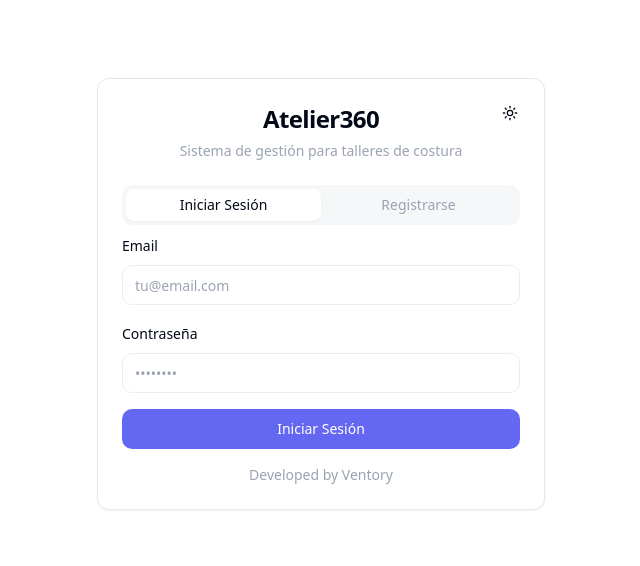
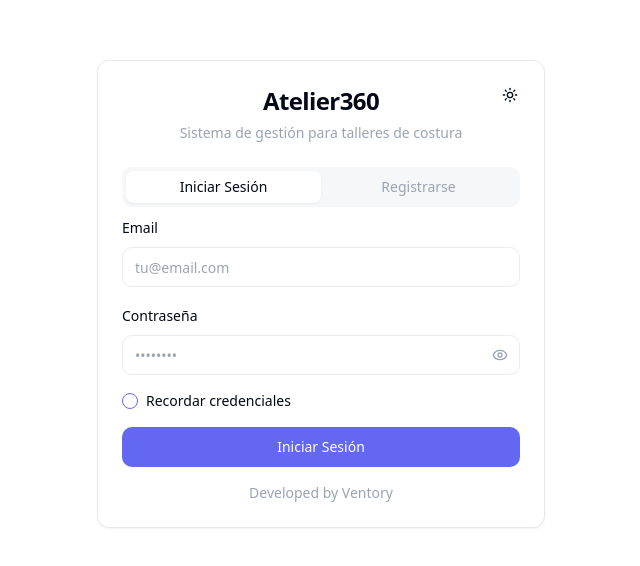
Before and after one commit to VentorySoftware/atelier360, a React (Vite) app: page /auth in a window 1280 px wide. Shown: the part 106-672 px from the top of the page, without its empty margins (319-959 px from the left). Built offline with nearby package versions, Linux system fonts and the light colour scheme.

Commit message:
Add login functionality

```diff
--- a/src/pages/Auth.tsx
+++ b/src/pages/Auth.tsx
@@ -1,18 +1,34 @@
-import { useState } from 'react';
+import { useState, useEffect } from 'react';
 import { Navigate } from 'react-router-dom';
 import { Button } from '@/components/ui/button';
 import { Input } from '@/components/ui/input';
 import { Label } from '@/components/ui/label';
 import { Card, CardContent, CardDescription, CardHeader, CardTitle } from '@/components/ui/card';
 import { Tabs, TabsContent, TabsList, TabsTrigger } from '@/components/ui/tabs';
+import { Checkbox } from '@/components/ui/checkbox';
 import { useAuth } from '@/hooks/useAuth';
 import { useToast } from '@/hooks/use-toast';
 import { ThemeToggle } from '@/components/ThemeToggle';
+import { Eye, EyeOff } from 'lucide-react';
 
 const Auth = () => {
   const { user, signIn, signUp, loading } = useAuth();
   const { toast } = useToast();
   const [isLoading, setIsLoading] = useState(false);
+  const [showPassword, setShowPassword] = useState(false);
+  const [showSignupPassword, setShowSignupPassword] = useState(false);
+  const [rememberMe, setRememberMe] = useState(false);
+  const [savedCredentials, setSavedCredentials] = useState({ email: '', password: '' });
+
+  // Cargar credenciales guardadas al cargar el componente
+  useEffect(() => {
+    const saved = localStorage.getItem('rememberedCredentials');
+    if (saved) {
+      const { email, password } = JSON.parse(saved);
+      setSavedCredentials({ email, password });
+      setRememberMe(true);
+    }
+  }, []);
 
   // Redirect if already authenticated
   if (user && !loading) {
@@ -26,6 +42,13 @@ const Auth = () => {
     const formData = new FormData(e.currentTarget);
     const email = formData.get('email') as string;
     const password = formData.get('password') as string;
+
+    // Guardar o eliminar credenciales según la opción "Recordar"
+    if (rememberMe) {
+      localStorage.setItem('rememberedCredentials', JSON.stringify({ email, password }));
+    } else {
+      localStorage.removeItem('rememberedCredentials');
+    }
 
     const { error } = await signIn(email, password);
 
@@ -112,18 +135,46 @@ const Auth = () => {
                     name="email"
                     type="email"
                     placeholder="tu@email.com"
+                    defaultValue={savedCredentials.email}
                     required
                   />
                 </div>
                 <div className="space-y-2">
                   <Label htmlFor="signin-password">Contraseña</Label>
+                  <div className="relative">
                     <Input
                       id="signin-password"
                       name="password"
-                    type="password"
+                      type={showPassword ? "text" : "password"}
                       placeholder="••••••••"
+                      defaultValue={savedCredentials.password}
+                      className="pr-10"
                       required
                     />
+                    <Button
+                      type="button"
+                      variant="ghost"
+                      size="sm"
+                      className="absolute right-0 top-0 h-full px-3 py-2 hover:bg-transparent"
+                      onClick={() => setShowPassword(!showPassword)}
+                    >
+                      {showPassword ? (
+                        <EyeOff className="h-4 w-4 text-muted-foreground" />
+                      ) : (
+                        <Eye className="h-4 w-4 text-muted-foreground" />
+                      )}
+                    </Button>
+                  </div>
+                </div>
+                <div className="flex items-center space-x-2">
+                  <Checkbox
+                    id="remember-me"
+                    checked={rememberMe}
+                    onCheckedChange={(checked) => setRememberMe(checked as boolean)}
+                  />
+                  <Label htmlFor="remember-me" className="text-sm">
+                    Recordar credenciales
+                  </Label>
                 </div>
                 <Button
                   type="submit"
@@ -159,14 +210,30 @@ const Auth = () => {
                 </div>
                 <div className="space-y-2">
                   <Label htmlFor="signup-password">Contraseña</Label>
+                  <div className="relative">
                     <Input
                       id="signup-password"
                       name="password"
-                    type="password"
+                      type={showSignupPassword ? "text" : "password"}
                       placeholder="••••••••"
+                      className="pr-10"
                       minLength={6}
                       required
                     />
+                    <Button
+                      type="button"
+                      variant="ghost"
+                      size="sm"
+                      className="absolute right-0 top-0 h-full px-3 py-2 hover:bg-transparent"
+                      onClick={() => setShowSignupPassword(!showSignupPassword)}
+                    >
+                      {showSignupPassword ? (
+                        <EyeOff className="h-4 w-4 text-muted-foreground" />
+                      ) : (
+                        <Eye className="h-4 w-4 text-muted-foreground" />
+                      )}
+                    </Button>
+                  </div>
                 </div>
                 <Button
                   type="submit"
```
Lines whose indentation alone changed are shown as unchanged.
